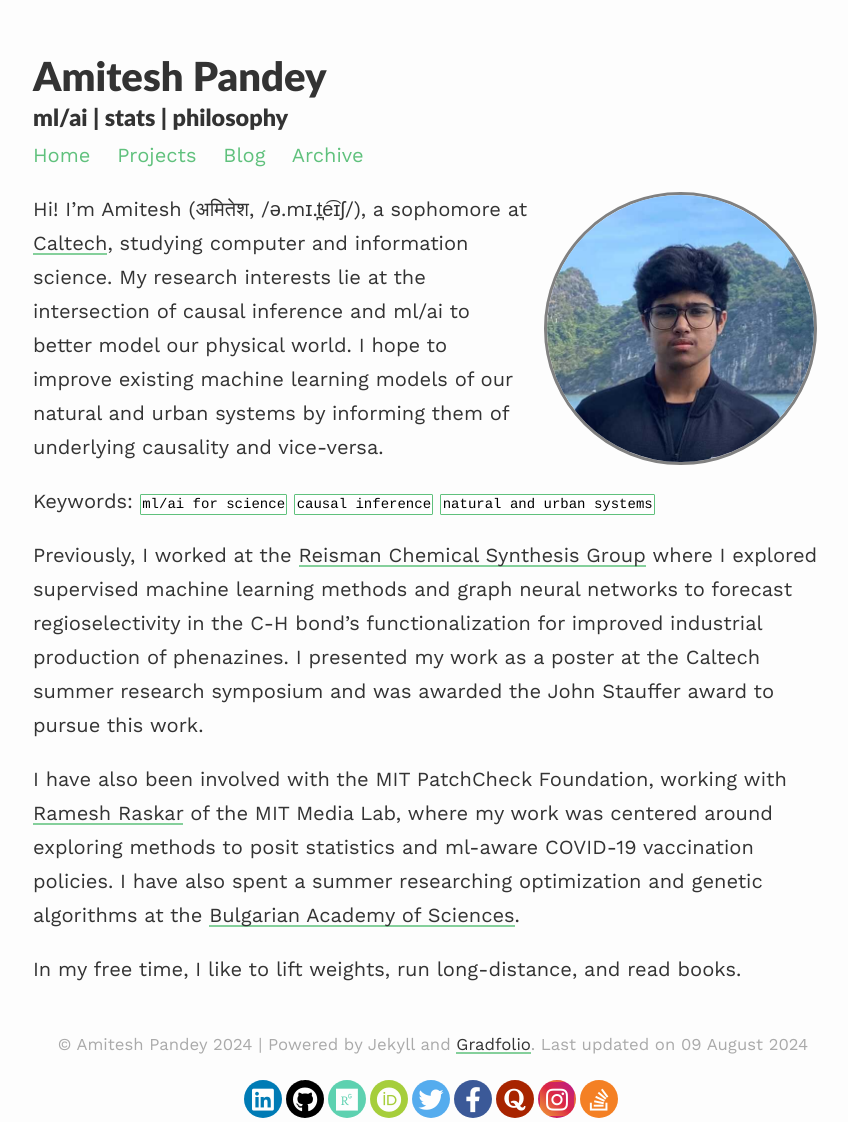
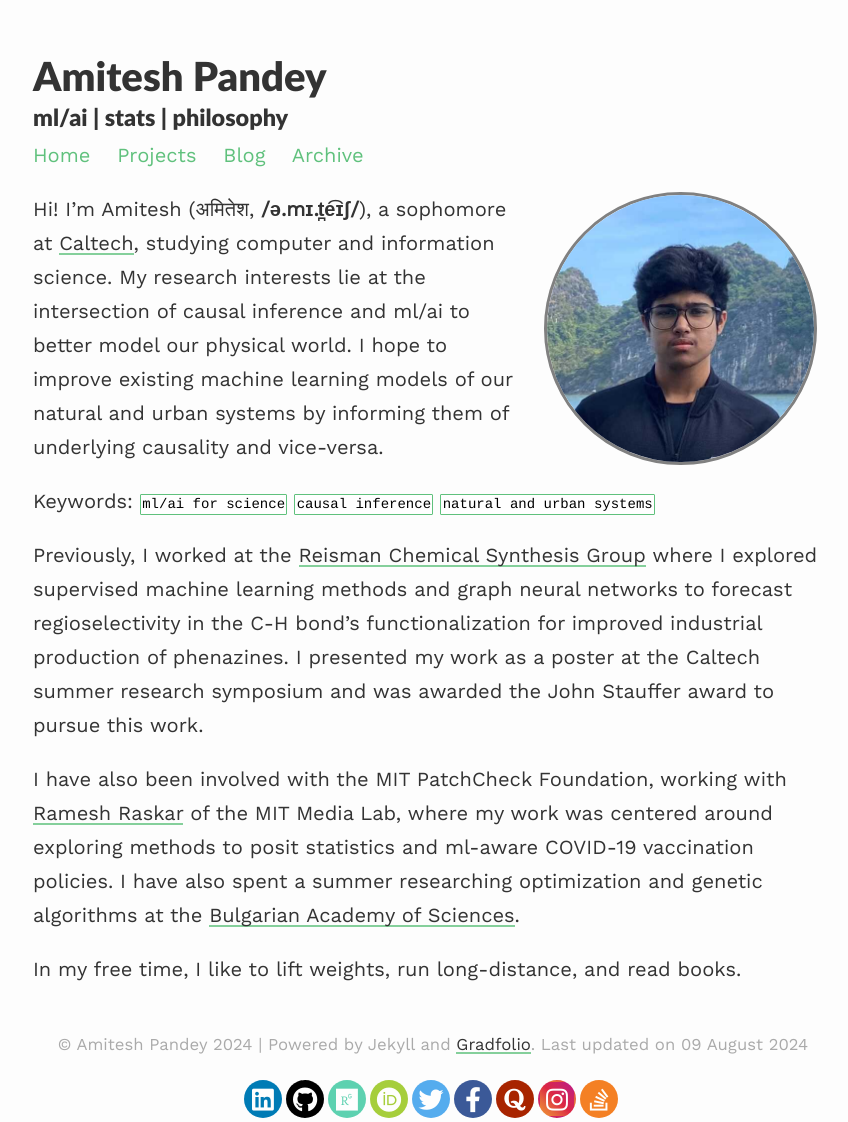
Before and after one commit to pandeyamitesh/pandeyamitesh, a Jekyll site: the page built from index.md, in a window 1280 px wide. Shown: the whole page, without its empty margins (207-1055 px from the left). Built offline with Jekyll 4.4.1, drawn with Linux system fonts in a browser that asks for light colours; nearby versions of some CDN libraries.

```diff
--- a/index.md
+++ b/index.md
@@ -7,7 +7,7 @@ profile:
 published: true
 ---
 
-Hi! I'm Amitesh (अमितेश, /ə.mɪ.t̪e͡ɪʃ/), a sophomore at [Caltech](https://caltech.edu){:target="_blank"}, studying computer and information science. My research interests lie at the intersection of causal inference and ml/ai to better model our physical world. I hope to improve existing machine learning models of our natural and urban systems by informing them of underlying causality and vice-versa.
+Hi! I'm Amitesh (अमितेश, **/ə.mɪ.t̪e͡ɪʃ/**), a sophomore at [Caltech](https://caltech.edu){:target="_blank"}, studying computer and information science. My research interests lie at the intersection of causal inference and ml/ai to better model our physical world. I hope to improve existing machine learning models of our natural and urban systems by informing them of underlying causality and vice-versa.
 
 Keywords: `ml/ai for science` `causal inference` `natural and urban systems`
 
```
